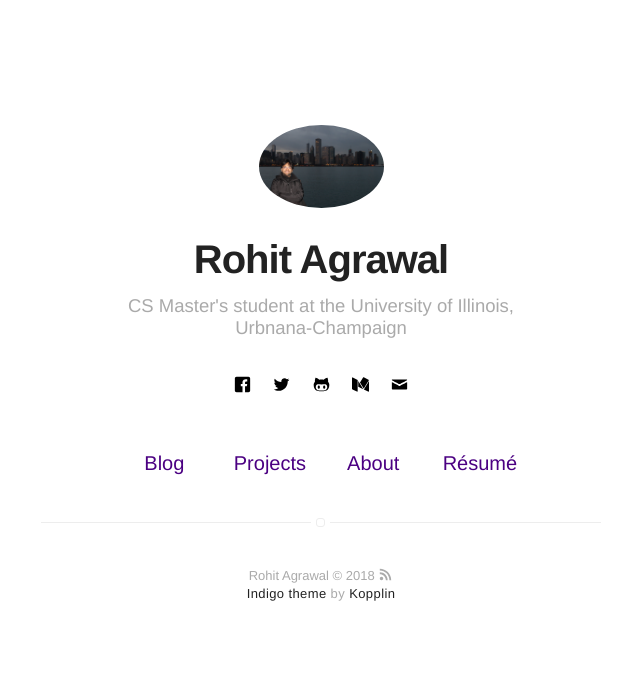
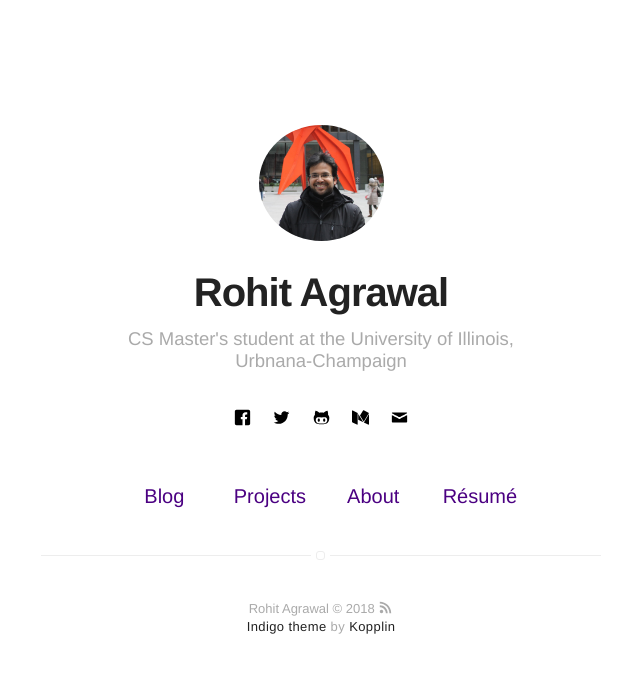
Before and after one commit to rohitagr7/rohitagr7.github.io, a Jekyll site: the page built from index.html, in a window 1280 px wide. Shown: the top 673 px of the page, without its empty margins (319-959 px from the left). Built offline with Jekyll 4.4.1, drawn with Linux system fonts in a browser that asks for light colours.

Commit message:
Update _config.yml

```diff
--- a/_config.yml
+++ b/_config.yml
@@ -8,7 +8,7 @@ description: A blog about technology and stuff related
 # if it's an external image, update below for true
 # better with square images
 external-image: false
-picture: assets/images/IMG_1689.jpg
+picture: assets/images/rohit.jpg
 
 # If you want to include your resume, set to true
 # and specify source (external or local).
```
